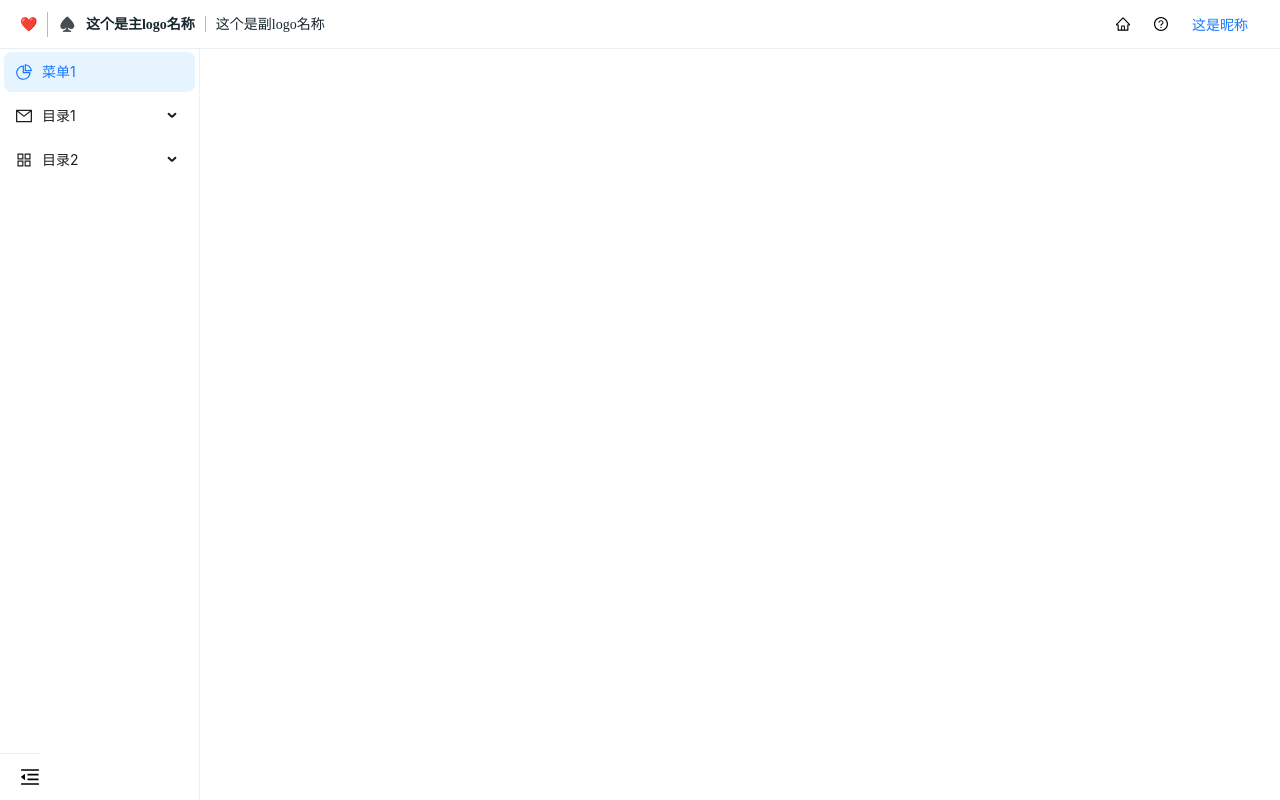
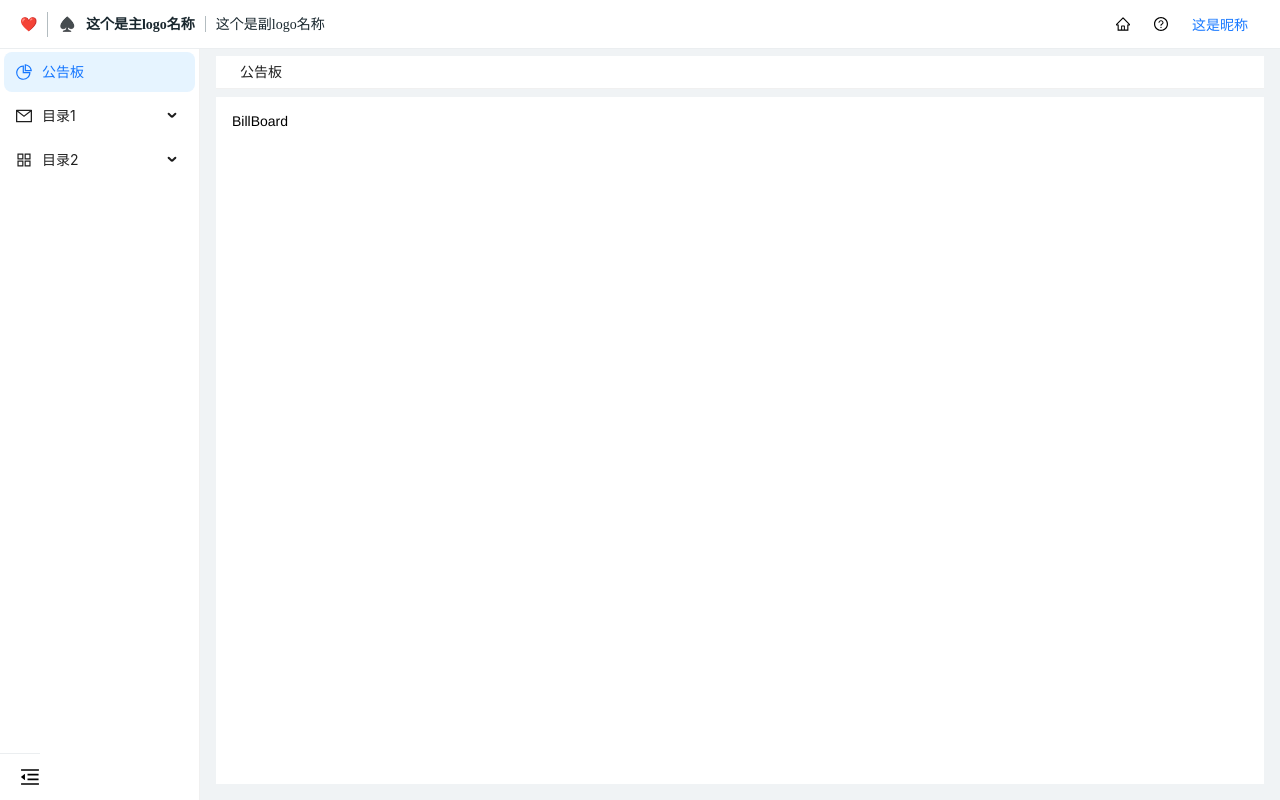
Before and after one commit to Sun123day/react-manage-demo-16.14.0, a React (Create React App) app: page /index in a window 1280 px wide. Built offline with nearby package versions, Linux system fonts and the light colour scheme.

Commit message:
refactor:基本设置了点击侧边栏跳转到的对应路由和界面，设置了面包屑【没做标签栏】

```diff
--- a/src/layout/components/AppMain/index.jsx
+++ b/src/layout/components/AppMain/index.jsx
@@ -2,9 +2,11 @@ import styles from './index.module.scss'
 
 import React from 'react'
 
-const AppMain = () => {
+const AppMain = ({ children }) => {
   return (
-    <div>AppMain</div>
+    <div className={styles.appMain}>
+      {children} {/* 渲染传入的子组件 */}
+    </div>
   )
 }
 export default AppMain
--- a/src/layout/components/AppMain/index.module.scss
+++ b/src/layout/components/AppMain/index.module.scss
@@ -0,0 +1,8 @@
+.appMain {
+  position: relative;
+  flex-grow: 1;
+  // height: 100%; /* 确保高度100% */
+  overflow: auto; /* 允许内容滚动 */
+  background-color: #fff;
+  padding: 16px;
+}
--- a/src/layout/components/NavBar/index.jsx
+++ b/src/layout/components/NavBar/index.jsx
@@ -1,10 +1,58 @@
 import styles from './index.module.scss'
-
-import React from 'react'
+import React, { useEffect, useState } from 'react'
+import { useLocation } from 'react-router-dom'
+import { Breadcrumb } from 'antd'
+import { rawItems } from '../SideBar'
 
 const NavBar = () => {
+  const { pathname } = useLocation()
+  const [breadcrumbItems, setBreadcrumbItems] = useState([])
+
+  // 根据当前路径查找面包屑
+  useEffect(() => {
+    const findBreadcrumb = (items, path) => {
+      for (const item of items) {
+        // 检查当前项是否匹配路径
+        if (item.path === path) {
+          return [{ title: item.label }]
+        }
+
+        // 检查子项
+        if (item.children) {
+          for (const child of item.children) {
+            if (child.path === path) {
+              return [
+                { title: item.label },
+                { title: child.label }
+              ]
+            }
+          }
+
+          // 递归检查子项
+          for (const child of item.children) {
+            const result = findBreadcrumb([child], path)
+            if (result.length > 0) {
+              return [
+                { title: item.label },
+                ...result
+              ]
+            }
+          }
+        }
+      }
+      return []
+    }
+
+    const breadcrumbs = findBreadcrumb(rawItems, pathname)
+    setBreadcrumbItems(breadcrumbs)
+  }, [pathname])
+
   return (
-    <div>NavBar</div>
+    <div className={styles.navBarContent}>
+      <div className={styles.navBar}>
+        <Breadcrumb items={breadcrumbItems} separator=">" />
+      </div>
+    </div>
   )
 }
 export default NavBar
--- a/src/layout/components/NavBar/index.module.scss
+++ b/src/layout/components/NavBar/index.module.scss
@@ -0,0 +1,33 @@
+.navBarContent {
+  height: 32px;
+  margin: 8px 16px;
+
+  background: #fff;
+  border-bottom: 1px solid #f0f0f0;
+  display: flex;
+  align-items: center;
+
+  user-select: none;
+
+  .navBar {
+    margin-left: 24px;
+  }
+
+  .ant-breadcrumb {
+    font-size: 14px;
+
+    .ant-breadcrumb-separator {
+      margin: 0 8px;
+      color: rgba(0, 0, 0, 0.45);
+    }
+
+    .ant-breadcrumb-link {
+      color: rgba(0, 0, 0, 0.45);
+
+      &:last-child {
+        color: rgba(0, 0, 0, 0.88);
+        font-weight: 500;
+      }
+    }
+  }
+}
--- a/src/layout/components/SideBar/index.jsx
+++ b/src/layout/components/SideBar/index.jsx
@@ -1,6 +1,6 @@
 import styles from './index.module.scss'
 
-import React, { useState } from 'react'
+import React, { useState, useEffect, useMemo } from 'react'
 
 import {
   AppstoreOutlined,
@@ -14,26 +14,27 @@ import {
   Menu,
 } from 'antd';
 
-const SideBar = () => {
-  const hasLogo = false; // 假设您有一个标志来判断是否显示logo
 
-  const [collapsed, setCollapsed] = useState(false);
-  const toggleCollapsed = () => {
-    setCollapsed(!collapsed);
-  };
+import { useNavigate, useLocation } from "react-router-dom";
 
-  const items = [
-    { key: '1',
+import { ROUTE_PATHS } from '../../../router/index'; // 导入路由路径常量
+
+const routePath = ROUTE_PATHS; // 导入路由路径常量
+
+export const rawItems = [
+  {
+    key: '1',
     icon: <PieChartOutlined />,
-      label: '菜单1'
+    label: '公告板',
+    path: routePath.INDEX,
   },
   {
     key: 'sub1',
     label: '目录1',
     icon: <MailOutlined />,
     children: [
-        { key: '2', label: '菜单2' },
-        { key: '3', label: '菜单3' },
+      { key: '2', label: '用户管理', path: routePath.SYSTEM_MENU1 },
+      { key: '3', label: '菜单3', path: routePath.FIRST_MENU3 },
     ],
   },
   {
@@ -41,11 +42,115 @@ const SideBar = () => {
     label: '目录2',
     icon: <AppstoreOutlined />,
     children: [
-        { key: '4', label: '菜单4' },
-        { key: '5', label: '菜单5' },
+      { key: '4', label: '菜单4', path: routePath.SECOND_MENU4 },
+      { key: '5', label: '菜单5', path: routePath.SECOND_MENU5 },
     ],
   },
-  ]
+];
+
+const SideBar = () => {
+
+  const navigate = useNavigate();
+
+  const { pathname } = useLocation();
+
+  const hasLogo = false; // 假设您有一个标志来判断是否显示logo
+
+  const [collapsed, setCollapsed] = useState(false);
+
+  const [selectedKeys, setSelectedKeys] = useState([]);
+  const [openKeys, setOpenKeys] = useState([]);
+
+  // 处理路径拼接的函数
+  const getFullPath = (item, parentRoute = '') => {
+    // 如果有父级路由，且当前项有path，则拼接
+    if (parentRoute && item.path) {
+      // 确保路径格式正确：移除多余的斜杠
+      const cleanParent = parentRoute.replace(/\/+$/, '');
+      const cleanPath = item.path.replace(/^\/+/, '');
+      return `${cleanParent}/${cleanPath}`;
+    }
+    // 没有父级路由但有自身路径
+    return item.path || '';
+  };
+
+  // 递归处理菜单项，添加完整路径
+  const processMenuItems = (items, parentRoute = '') => {
+    return items.map(item => {
+      // 计算当前项的完整路径
+      const fullPath = getFullPath(item, parentRoute);
+
+      // 复制当前项
+      const processedItem = { ...item };
+
+      // 如果有路径，则添加到项中
+      if (fullPath) {
+        processedItem.fullPath = fullPath;
+      }
+
+      // 如果有子菜单，递归处理
+      if (item.children) {
+        // 确定子菜单的父级路由：优先使用当前项的route，其次使用当前项的fullPath
+        const childParentRoute = item.route || fullPath || '';
+        processedItem.children = processMenuItems(item.children, childParentRoute);
+      }
+
+      return processedItem;
+    });
+  };
+
+  // 使用 useMemo 缓存处理后的菜单项
+  const items = useMemo(() => rawItems, []);
+
+  useEffect(() => {
+    // 设置选中状态
+    const findKeyByPath = (items, path) => {
+      for (const item of items) {
+        if (item.path === path) return [item.key];
+        if (item.children) {
+          const childKey = findKeyByPath(item.children, path);
+          if (childKey) return childKey;
+        }
+      }
+      return [];
+    };
+
+    // 设置默认展开第一个目录
+    // if (!openKeys.length && items.length > 1) {
+    //   setOpenKeys([items[1].key]);
+    // }
+
+    setSelectedKeys(findKeyByPath(items, pathname));
+  }, [pathname, items, openKeys.length]);
+
+  // 处理菜单点击
+  const handleMenuClick = ({ key }) => {
+    const findItem = (items, targetKey) => {
+      for (const item of items) {
+        if (item.key === targetKey) return item;
+        if (item.children) {
+          const found = findItem(item.children, targetKey);
+          if (found) return found;
+        }
+      }
+      return null;
+    };
+
+    const menuItem = findItem(items, key);
+    if (menuItem && menuItem.path) {
+      navigate(menuItem.path);
+    }
+  };
+
+  // 处理父菜单展开状态
+  const handleOpenChange = (keys) => {
+    setOpenKeys(keys);
+  };
+
+  const toggleCollapsed = () => {
+    setCollapsed(!collapsed);
+  };
+
   return (
     <div className={`
         ${styles.SideBarContent}
@@ -71,9 +176,17 @@ const SideBar = () => {
         items={items}
         defaultSelectedKeys={['1']}
         className={styles.SideBarMenu}
-      />
+
+        selectedKeys={selectedKeys}
+        openKeys={openKeys}
+        onOpenChange={handleOpenChange}
+        onClick={handleMenuClick}
+      >
+
       {/* 这里在收缩状态下使用样式也不生效 */}
 
+
+      </Menu>
       <div className={styles.tool}>
         <div
           className={styles.collapseBtn}
--- a/src/layout/components/SideBar/index.module.scss
+++ b/src/layout/components/SideBar/index.module.scss
@@ -57,6 +57,9 @@
 
   height: 100%;
   // width: 100%;
+
+  user-select: none;
+
   .SideBarMenu {
     height: 100%;
     width: 100%;
--- a/src/layout/index.jsx
+++ b/src/layout/index.jsx
@@ -1,6 +1,10 @@
 import styles from './index.module.scss'
 
-import React from 'react'
+import React, { Suspense } from 'react'
+
+import { Outlet } from 'react-router-dom'; // 添加 Outlet
+
+import { Spin } from 'antd';
 
 // 引入PaHeader, SideBar, TagsView, NavBar, AppMain组件
 import PaHeader from './components/PaHeader'
@@ -10,6 +14,7 @@ import NavBar from './components/NavBar'
 import AppMain from './components/AppMain'
 
 const Layout = () => {
+
   return (
     <div className={styles.Wrapper}>
       <div className={styles.PaHeader}>
@@ -19,14 +24,30 @@ const Layout = () => {
         <SideBar />
       </div>
       <div className={styles.Content}>
-        <div className={styles.TagsView}>
+        {/* <div className={styles.TagsView}>
           <TagsView />
-        </div>
+        </div> */}
         <div className={styles.NavBar}>
           <NavBar />
         </div>
         <div className={styles.AppMain}>
-          <AppMain />
+          <AppMain>
+            <Suspense
+              fallback={
+                <Spin
+                  size="large"
+                  style={{
+                      position: 'absolute',
+                      top: '50%',
+                      left: '50%',
+                      transform: 'translate(-50%, -50%)'
+                  }}
+                />
+              }
+            >
+              <Outlet /> {/* 使用 AppMain 包裹 Outlet */}
+            </Suspense>
+          </AppMain>
         </div>
       </div>
     </div>
--- a/src/layout/index.module.scss
+++ b/src/layout/index.module.scss
@@ -2,9 +2,11 @@
   position: relative;
   width: 100%;
   height: 100%;
+  // height: 100vh; // 使用视口高度
   overflow: hidden;
 
   display: flex;
+  background-color: #f0f3f5;
 }
 
 .SideBar {
@@ -13,7 +15,29 @@
   // width: 200px;
   margin-top: 48px;
   position: relative;
+  flex-shrink: 0; // 防止压缩
+}
 
-  overflow: hidden;
-  background-color: #b3bcc0;
+.Content {
+  // width: 100%;
+  // height: 100%;
+  flex: 1; // 占据剩余宽度
+  display: flex;
+  flex-direction: column; // 列布局
+  // overflow: hidden;
+  overflow-y: auto; /* 允许滚动 */
 }
+.NavBar {
+  // width: 100%;
+  margin-top: 48px;
+  flex-shrink: 0; // 防止压缩
+}
+
+.AppMain {
+  // width: 100%;
+  display: flex;
+  flex: 1; // 占据剩余高度
+  overflow: hidden; // 防止内容溢出
+
+  margin: 0 16px 16px 16px; /* 添加内边距 */
+}
--- a/src/router/index.js
+++ b/src/router/index.js
@@ -1,13 +1,19 @@
-import { createBrowserRouter } from "react-router-dom"
+import { createBrowserRouter, Navigate } from "react-router-dom"
 import React from 'react';
 const Test = React.lazy(() => import('../views/test'))
 const Login = React.lazy(() => import('../views/login'))
 
 const Layout = React.lazy(() => import('../layout/index'))
 
-const BillBoard = React.lazy(() => import('../views/billBoard'))
+const BillBoard = React.lazy(() => import('../views/billBoard/index'))
 
-const UserManage = React.lazy(() => import('../views/userManage'))
+const UserManage = React.lazy(() => import('../views/userManage/index'))
+
+// 创建路由路径常量 - 直接导出
+export const ROUTE_PATHS = {
+  INDEX: '/index',
+  SYSTEM_MENU1: '/system/userManage',
+}
 
 // 创建路由
 const routes = createBrowserRouter([
@@ -20,16 +26,19 @@ const routes = createBrowserRouter([
     Component: Login
   },
   {
-    // path: '/',
+    path: '/',
+    element: <Navigate to={ROUTE_PATHS.INDEX} replace />,
+  },
+  {
+    path: '/',
     Component: Layout,
     children: [
       {
-        index: true,
-        path: '/index',
+        path: ROUTE_PATHS.INDEX,
         Component: BillBoard,
       },
       {
-        path: '/user',
+        path: ROUTE_PATHS.SYSTEM_MENU1,
         Component: UserManage,
       },
   ]
--- a/src/views/userManage/index.jsx
+++ b/src/views/userManage/index.jsx
@@ -0,0 +1,10 @@
+import styles from './index.module.scss'
+
+import React from 'react'
+
+const UserManage = () => {
+  return (
+    <div>这个是用户管理</div>
+  )
+}
+export default UserManage
```
Lines whose indentation alone changed are shown as unchanged.
